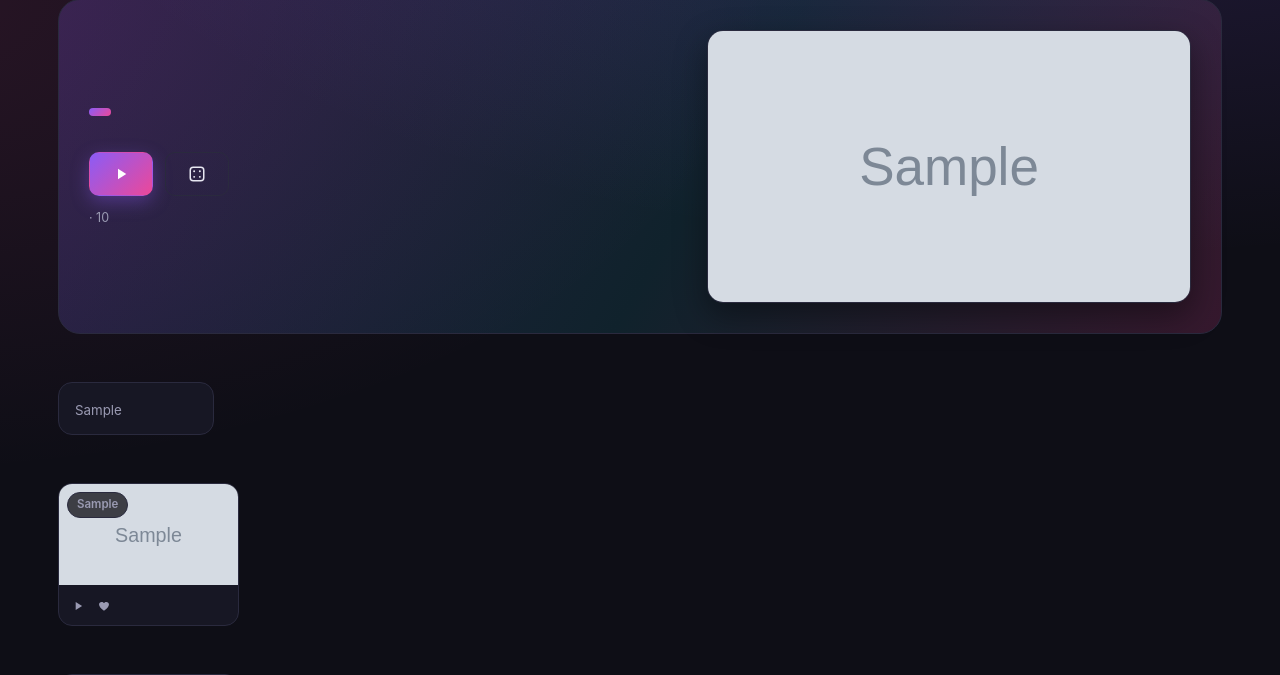
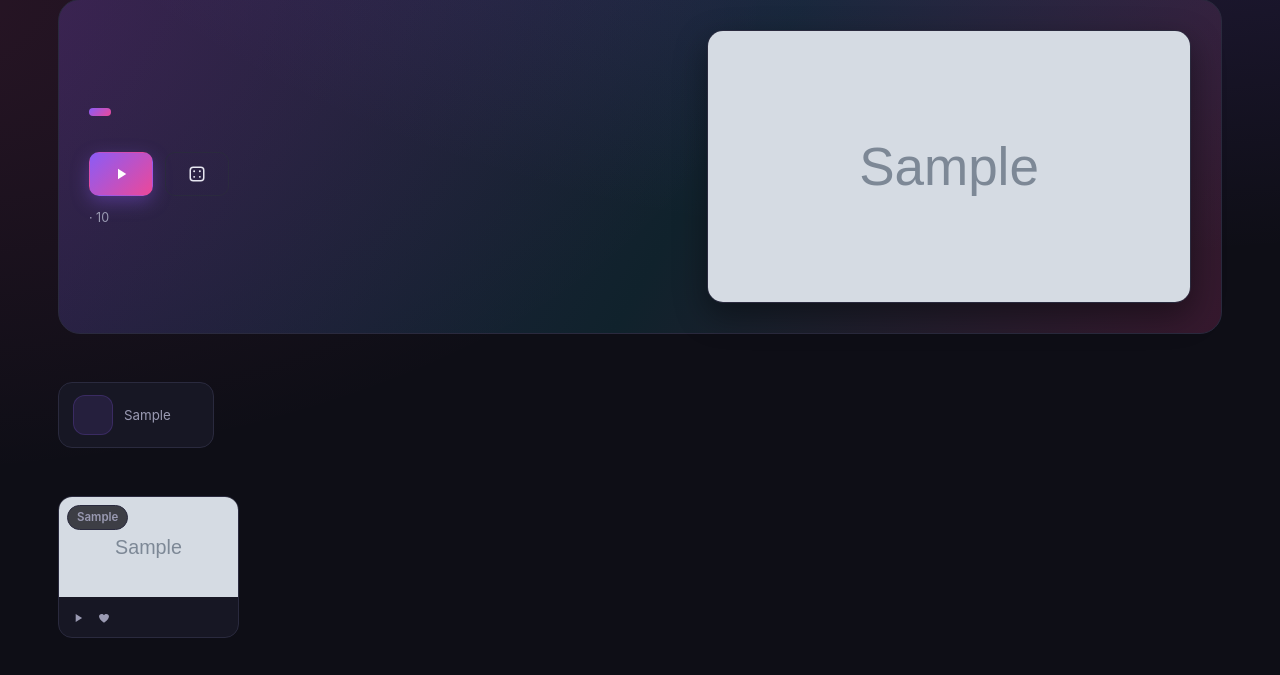
Before and after one commit to Airisua/peachcade, a Node project: template views/index.ejs in a window 1280 px wide. Shown: the part 90-765 px from the top of the page. Run offline with Node 20 templates, Linux system fonts and the light colour scheme; the template is opened without the code that fills it: most values are stand-ins (such as "Sample title", 1, 10 or a date in 2020); grey boxes marked "Sample" are stand-in pictures.

Commit message:
feat(home): category icons on the browse-by-category cards
Adds 14 category glyphs to the icon sprite (puzzle, arcade, action, casual,
skill, board, racing, shooting, sports, platform, adventure, simulation,
clicker, girls), a catIcon() view helper (falls back to a generic gamepad
for unknown slugs) and an icon chip in each category card.

```diff
--- a/public/css/style.css
+++ b/public/css/style.css
@@ -302,9 +302,12 @@ textarea {
 
 /* category strip + card play badge */
 .cat-grid{display:grid;grid-template-columns:repeat(auto-fill,minmax(150px,1fr));gap:12px}
-.cat-card{display:flex;flex-direction:column;gap:3px;padding:14px 16px;background:var(--panel);border:1px solid var(--line);border-radius:var(--radius);transition:.18s}
+.cat-card{display:flex;align-items:center;gap:11px;padding:12px 14px;background:var(--panel);border:1px solid var(--line);border-radius:var(--radius);transition:.18s}
 .cat-card:hover{border-color:#3d3d5c;transform:translateY(-2px);color:inherit}
 .cat-card b{font-size:15px}
+.cat-card .cat-icon{width:40px;height:40px;padding:9px;border-radius:12px;background:rgba(139,92,246,.12);border:1px solid rgba(139,92,246,.2);color:var(--brand)}
+.cat-card:hover .cat-icon{color:var(--brand2);border-color:rgba(236,72,153,.28);background:rgba(236,72,153,.12)}
+.cat-card .cat-meta{display:flex;flex-direction:column;gap:1px;min-width:0}
 .play-badge{position:absolute;right:8px;bottom:8px;width:34px;height:34px;border-radius:50%;background:linear-gradient(135deg,var(--brand),var(--brand2));display:flex;align-items:center;justify-content:center;opacity:0;transform:translateY(4px);transition:.18s;color:#fff;box-shadow:0 6px 16px rgba(0,0,0,.4)}
 .card:hover .play-badge{opacity:1;transform:translateY(0)}
 .play-badge .ic{width:16px;height:16px}
--- a/views/index.ejs
+++ b/views/index.ejs
@@ -23,8 +23,11 @@
     <div class="cat-grid">
       <% navCategories.forEach(function (c) { %>
       <a class="cat-card" href="/category/<%= c.slug %>">
-        <b><%= catName(c) %></b>
-        <small class="muted"><%= c.n %> <%= t('home.totalGames') %></small>
+        <svg class="ic cat-icon"><use href="<%= catIcon(c) %>"></use></svg>
+        <span class="cat-meta">
+          <b><%= catName(c) %></b>
+          <small class="muted"><%= c.n %> <%= t('home.totalGames') %></small>
+        </span>
       </a>
       <% }); %>
     </div>
```
Also changed, not shown: src/common.js (+7 -0 lines), public/img/icons.svg.
